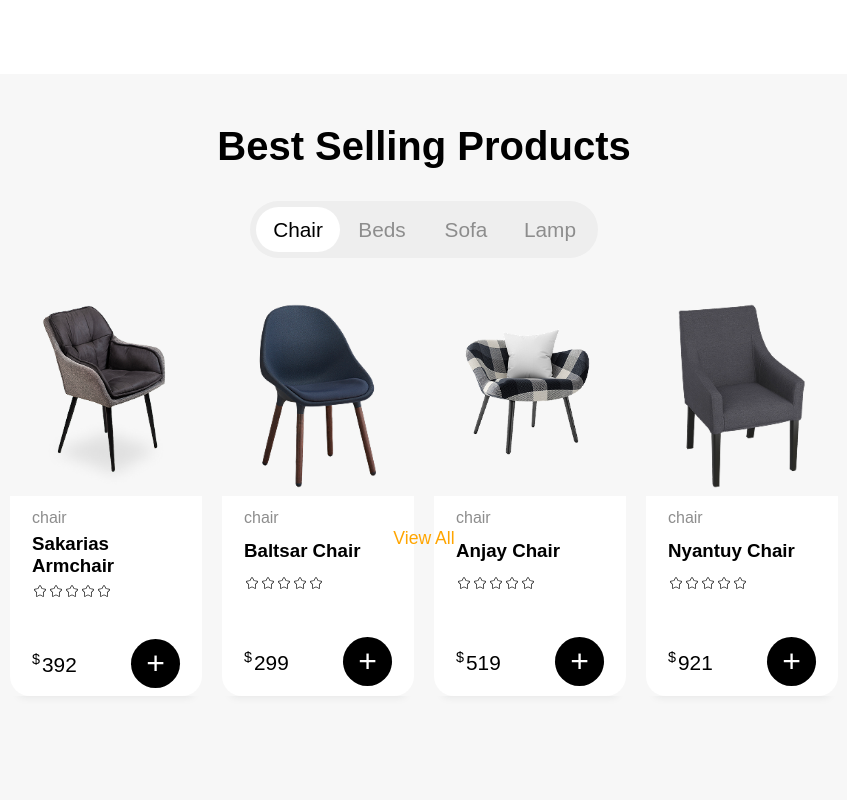
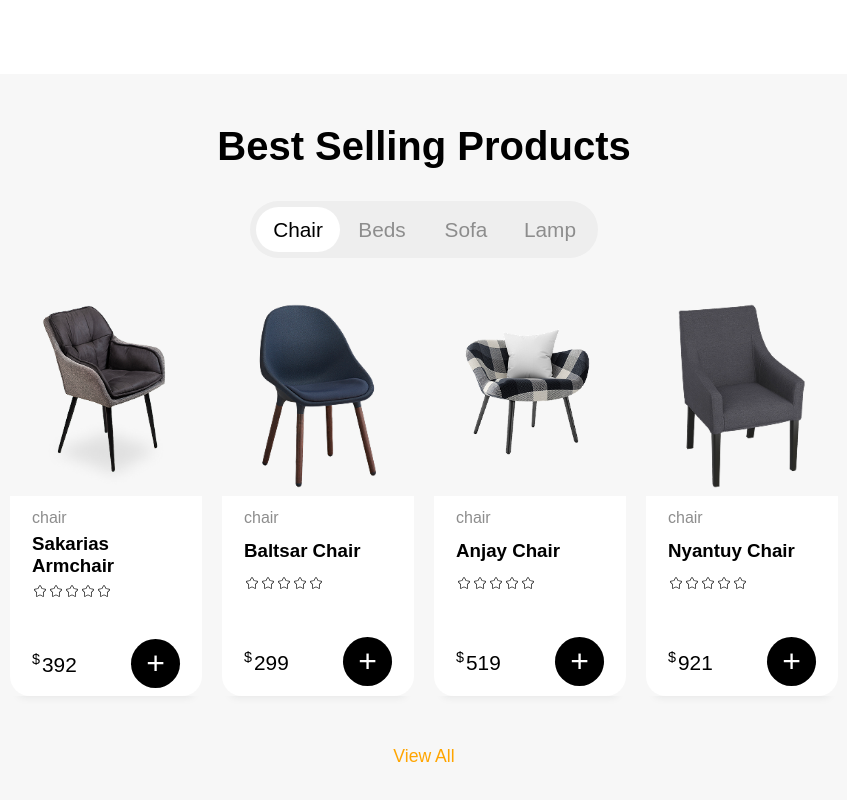
Before and after one commit to vitygo/online-store, a React (Vite) app: page / in a window 1280 px wide. Shown: the part 1114-1914 px from the top of the page, without its empty margins (216-1063 px from the left). Built offline with nearby package versions, Linux system fonts and the light colour scheme.

Commit message:
new section

```diff
--- a/src/components/BestProducts/BestProducts.css
+++ b/src/components/BestProducts/BestProducts.css
@@ -69,9 +69,8 @@
 }
 
 .best-products-section__view-all-btn{
-    position: absolute;
-    bottom: 4%;
     background: none;
+    margin-top: 50px;
     border: none;
     cursor: pointer;
     color: orange;
--- a/src/components/BestProducts/BestProducts.jsx
+++ b/src/components/BestProducts/BestProducts.jsx
@@ -74,6 +74,7 @@ export default function BestProducts(){
                 {categories.map(category => <button key={category.id} className={`navigation__category ${activeCategoryName == category.categoryName ? 'active' : ''}`} onClick={() => handleCategory(category.categoryArray, category.categoryName )}>{category.categoryName}</button>)}
 
             </div>
+
             <div className="best-product-section__best-products-list">
             {activeCategory.map(product => {
                return <ProductCard key={product.id} product={product}/>
@@ -81,7 +82,7 @@ export default function BestProducts(){
 
             })}
             </div>
-            <button className="best-products-section__view-all-btn">View All</button>
+            <a className="best-products-section__view-all-btn">View All</a>
 
 
 
```
